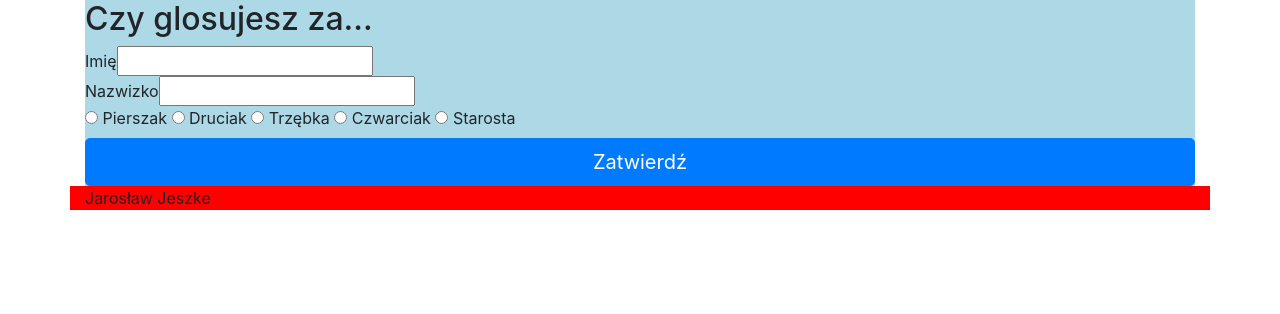
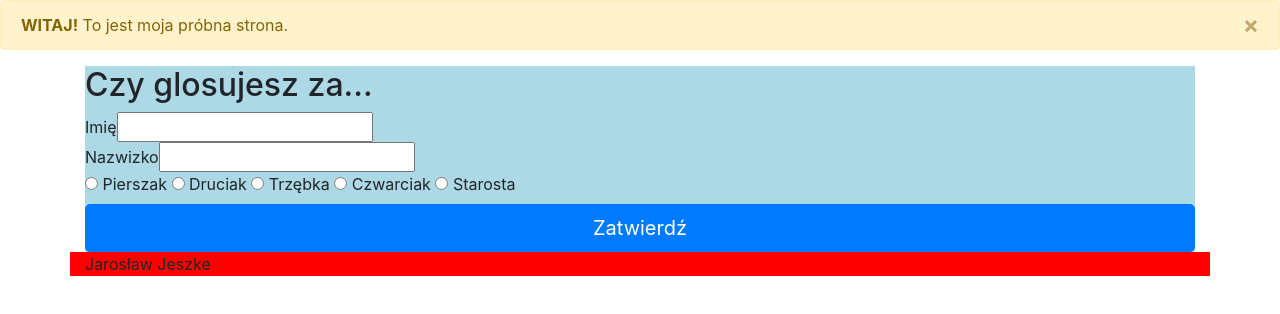
Before and after one commit to jaraPL/witryna, a plain HTML site: page index.html in a window 1280 px wide. Drawn offline with nearby package versions, Linux system fonts and the light colour scheme.

Commit message:
Update index.html
dodanie banera

```diff
--- a/index.html
+++ b/index.html
@@ -9,6 +9,12 @@
 	<link rel="stylesheet" href="https://maxcdn.bootstrapcdn.com/bootstrap/4.0.0/css/bootstrap.min.css" integrity="sha384-Gn5384xqQ1aoWXA+058RXPxPg6fy4IWvTNh0E263XmFcJlSAwiGgFAW/dAiS6JXm" crossorigin="anonymous">
 </head>
 <body>
+	<div class="alert alert-warning alert-dismissible fade show" role="alert">
+  		<strong>WITAJ!</strong> To jest moja próbna strona.
+  		<button type="button" class="close" data-dismiss="alert" aria-label="Close">
+    		<span aria-hidden="true">&times;</span>
+  		</button>
+	</div>
 	<div class="container">
 	<form style="background-color:lightblue;">
 		<h2>Czy glosujesz za...</h2>
```
